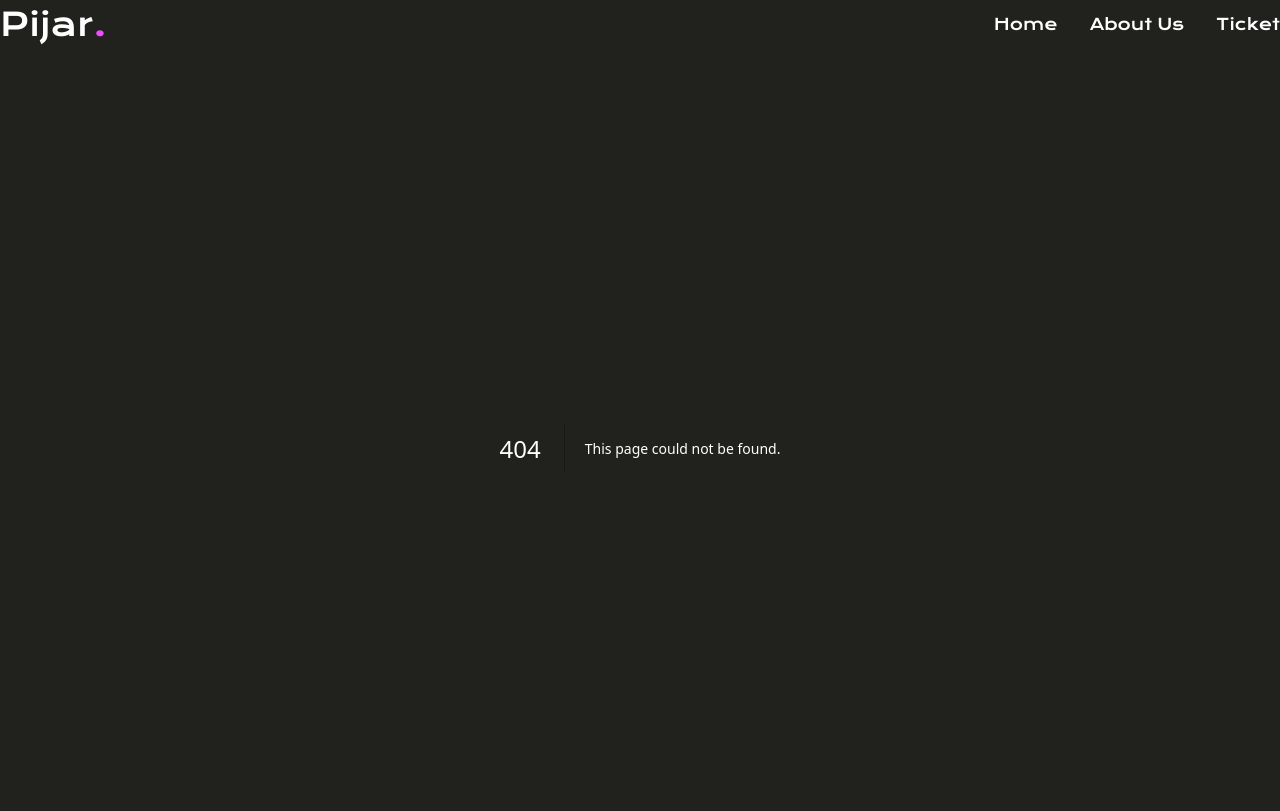
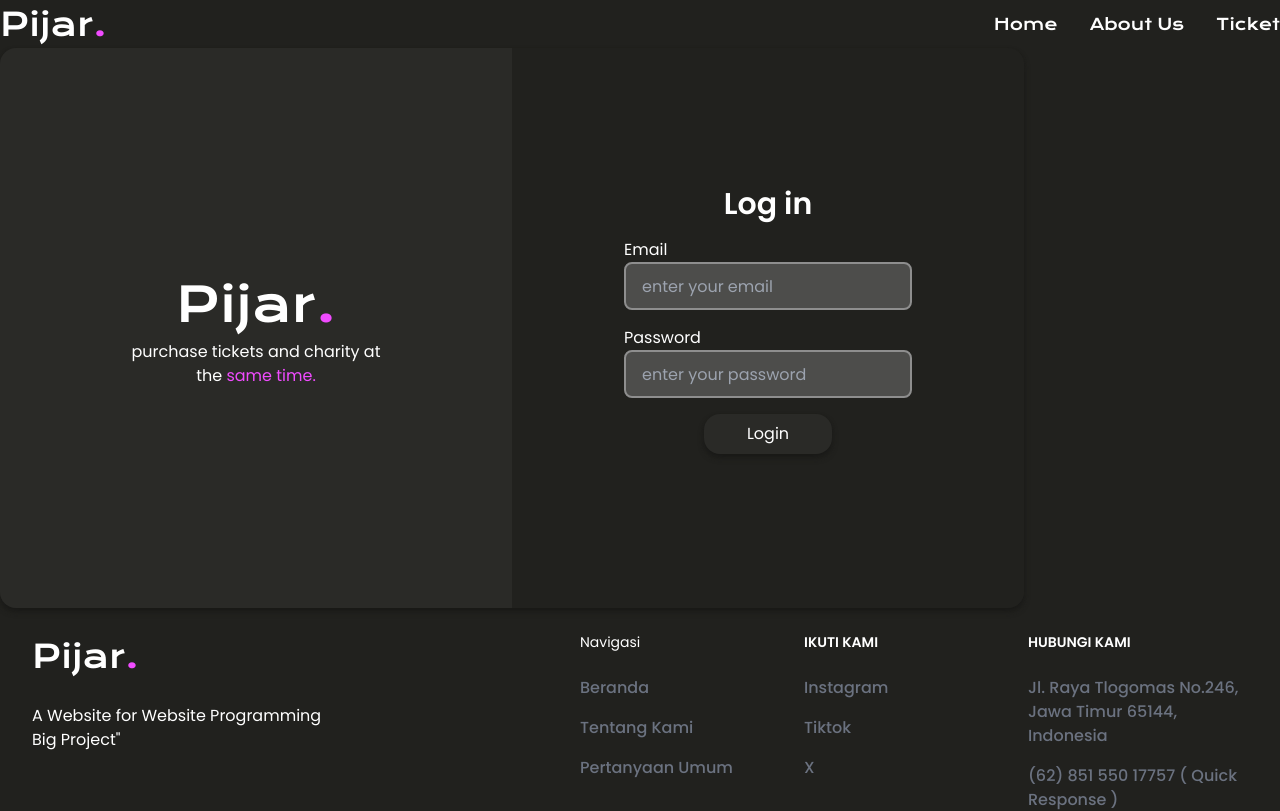
Before and after one commit to xyzuan/pijar_fe, a Next.js app: page /auth/login in a window 1280 px wide. Before the commit this address had no page. Shown: the top 811 px of the page. Built offline with nearby package versions, Linux system fonts and the light colour scheme.

Commit message:
feat:login page

```diff
--- /dev/null
+++ b/src/pages/auth/login/_document.js
@@ -0,0 +1,17 @@
+import BaseLayout from "@/components/BaseLayout";
+import Header from "@/components/Header";
+import { Html, Head, Main, NextScript } from "next/document";
+
+export default function Document() {
+  return (
+    <Html lang="en">
+      <Head />
+
+        <body>
+          <Main />
+          <NextScript />
+        </body>
+
+    </Html>
+  );
+}
--- /dev/null
+++ b/src/pages/auth/login/index.jsx
@@ -0,0 +1,50 @@
+import { kronaOne, poppins } from "@/constant/fonts";
+import React from "react";
+
+function index() {
+  return (
+    <div className="w-[80vw] h-[70vh] flex rounded-2xl overflow-hidden shadow-md shadow-[#191917]">
+      <div className="w-1/2 flex flex-col justify-center items-center bg-[#2A2A27]">
+        <h3 className={`${kronaOne.className} text-[48px]`}>
+          Pijar<span className="text-[#F04BFF]">.</span>
+        </h3>
+        <div className="text-center">
+          <h1 className="font-kronaOne text-[16px] font-normal">
+            purchase tickets and charity at <br /> the
+            <span className="text-[#F04BFF]"> same time.</span>
+          </h1>
+        </div>
+      </div>
+      <div className="w-1/2 flex flex-col justify-center items-center bg-[#21211E]">
+        <h1 className="text-3xl font-semibold">Log in</h1>
+        <div className="flex flex-col p-4">
+          <label>Email</label>
+          <input
+            type="text"
+            name="email"
+            id="email"
+            placeholder="enter your email"
+            className="w-72 h-12 bg-[#4D4D4B] rounded-lg border-2 border-[#8E8E8E] pl-4"
+          />
+        </div>
+        <div className="flex flex-col">
+          <label>Password</label>
+          <input
+            type="text"
+            name="password"
+            id="password"
+            placeholder="enter your password"
+            className="w-72 h-12 bg-[#4D4D4B] rounded-lg border-2 border-[#8E8E8E] pl-4"
+          />
+        </div>
+        <div className="p-4">
+          <button className="w-32 h-10 bg-[#2A2A27] rounded-2xl shadow-md shadow-[#191917]">
+            Login
+          </button>
+        </div>
+      </div>
+    </div>
+  );
+}
+
+export default index;
--- a/src/styles/globals.css
+++ b/src/styles/globals.css
@@ -2,7 +2,7 @@
 @tailwind components;
 @tailwind utilities;
 
-* {
+:root{
   color: white;
   background-color: #21211e;
 }
```
Also changed, not shown: src/pages/auth/signin/index.jsx (added).
